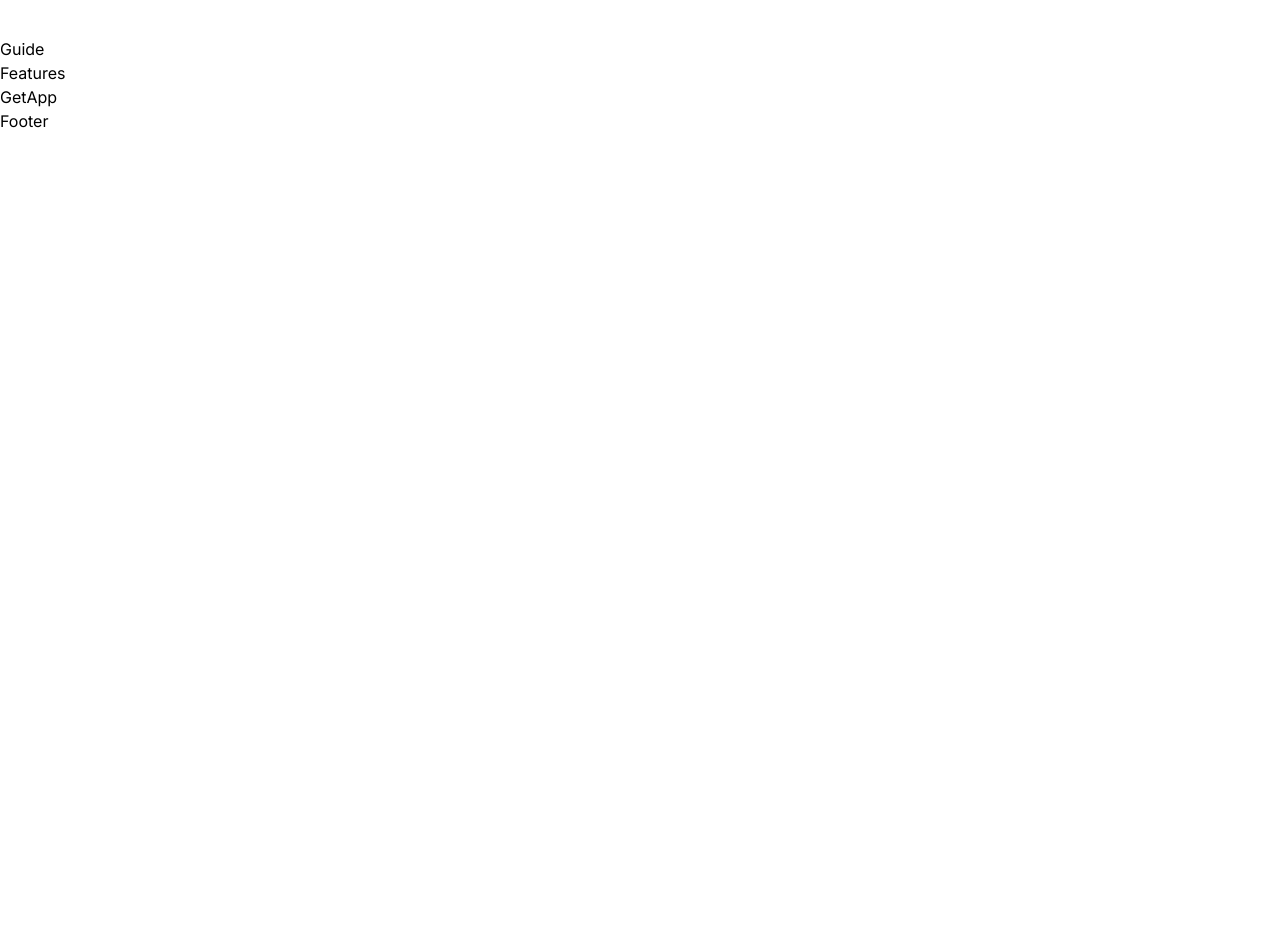
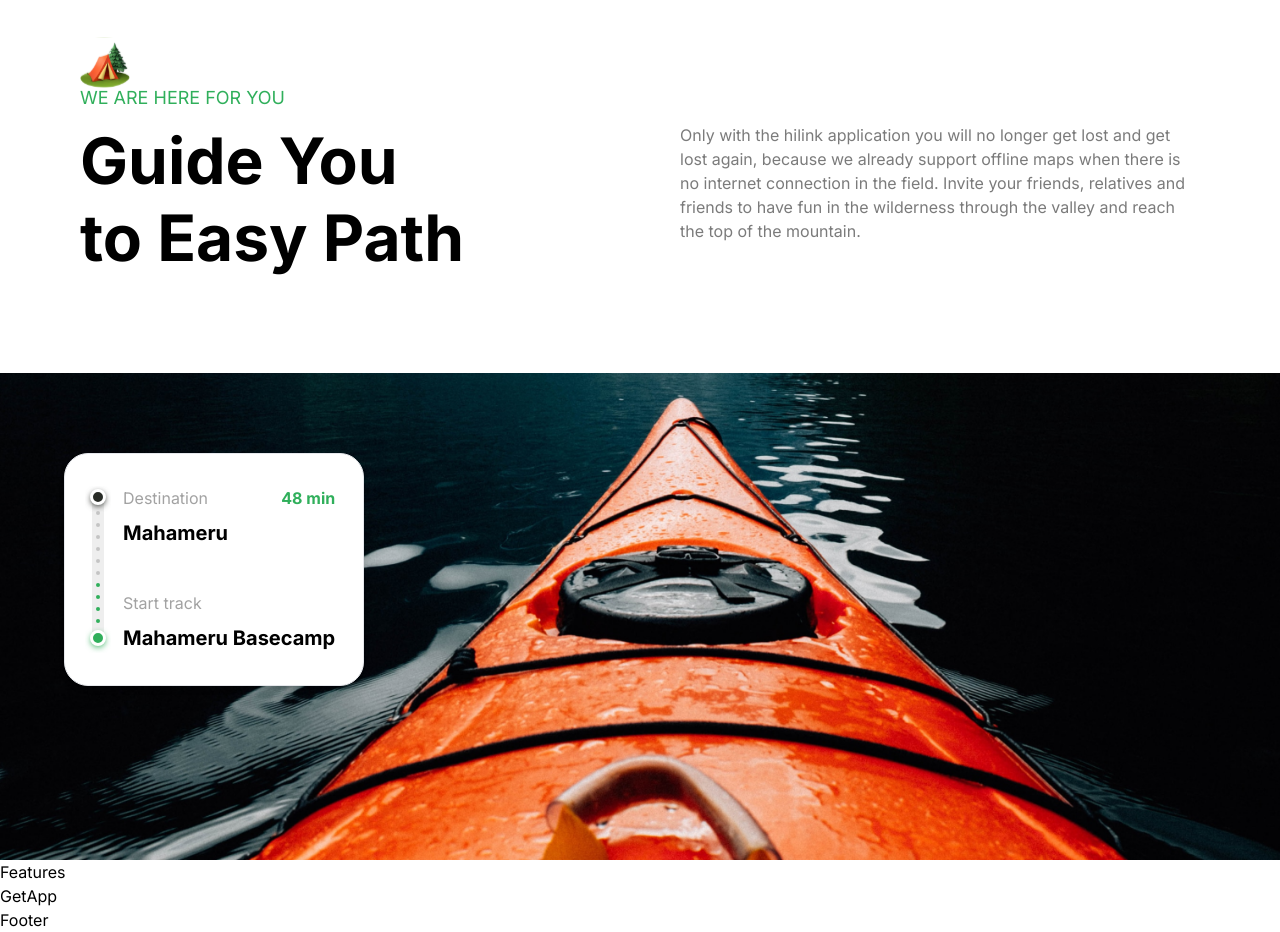
Before and after one commit to fudi-mahfudin/travel-app, a Next.js app: page / in a window 1280 px wide. Shown: the part 1700-2632 px from the top of the page. Before the commit the page ends 1833 px from the top, so only its background shows below. Built offline with nearby package versions, Linux system fonts and the light colour scheme.

Commit message:
Create Guide section

```diff
--- a/components/Guide.tsx
+++ b/components/Guide.tsx
@@ -1,8 +1,42 @@
-import React from 'react'
+import Image from 'next/image'
 
 const Guide = () => {
   return (
-    <div>Guide</div>
+    <section className="flexCenter flex-col">
+      <div className="max-container padding-container w-full pb-24">
+        <Image src="/camp.svg" alt="camp" width={50} height={50} />
+        <p className="regular-18 -mt-1 mb-3 text-green-50">WE ARE HERE FOR YOU</p>
+        <div className="flex flex-wrap justify-between gap-5 lg:gap-10">
+          <h2 className="bold-40 lg:bold-64 xl:max-w-[390px]">Guide You to Easy Path</h2>
+          <p className="regular-16 text-gray-30 xl:max-w-[520px]">
+            Only with the hilink application you will no longer get lost and get lost again, because we already support offline maps when there is no internet connection in the field. Invite your friends, relatives and friends to have fun in the wilderness through the valley and reach the top of the mountain.
+          </p>
+        </div>
+      </div>
+
+      <div className="flexCenter max-container relative w-full">
+        <Image src="/boat.png" alt="boat" width={1440} height={580} className="w-full object-cover object-center 2xl:rounded-5xl" />
+        <div className="absolute flex bg-white py-8 pl-5 pr-7 gap-3 rounded-3xl border shadow-md md:left-[5%] lg:top-20">
+          <Image src="/meter.svg" alt="meter" width={16} height={158} className="h-full w-auto" />
+
+          <div className="flexBetween flex-col">
+            <div className="flex w-full flex-col">
+              <div className="flexBetween w-full">
+                <p className="regular-16 text-gray-20">Destination</p>
+                <p className="bold-16 text-green-50">48 min</p>
+              </div>
+              <h4 className="bold-20 mt-2">Mahameru</h4>
+            </div>
+            <div className="flex w-full flex-col">
+              <p className="regular-16 text-gray-20">Start track</p>
+              <h4 className="bold-20 mt-2 whitespace-nowrap">Mahameru Basecamp</h4>
+            </div>
+          </div>
+
+        </div>
+      </div>
+
+    </section>
   )
 }
 
```
